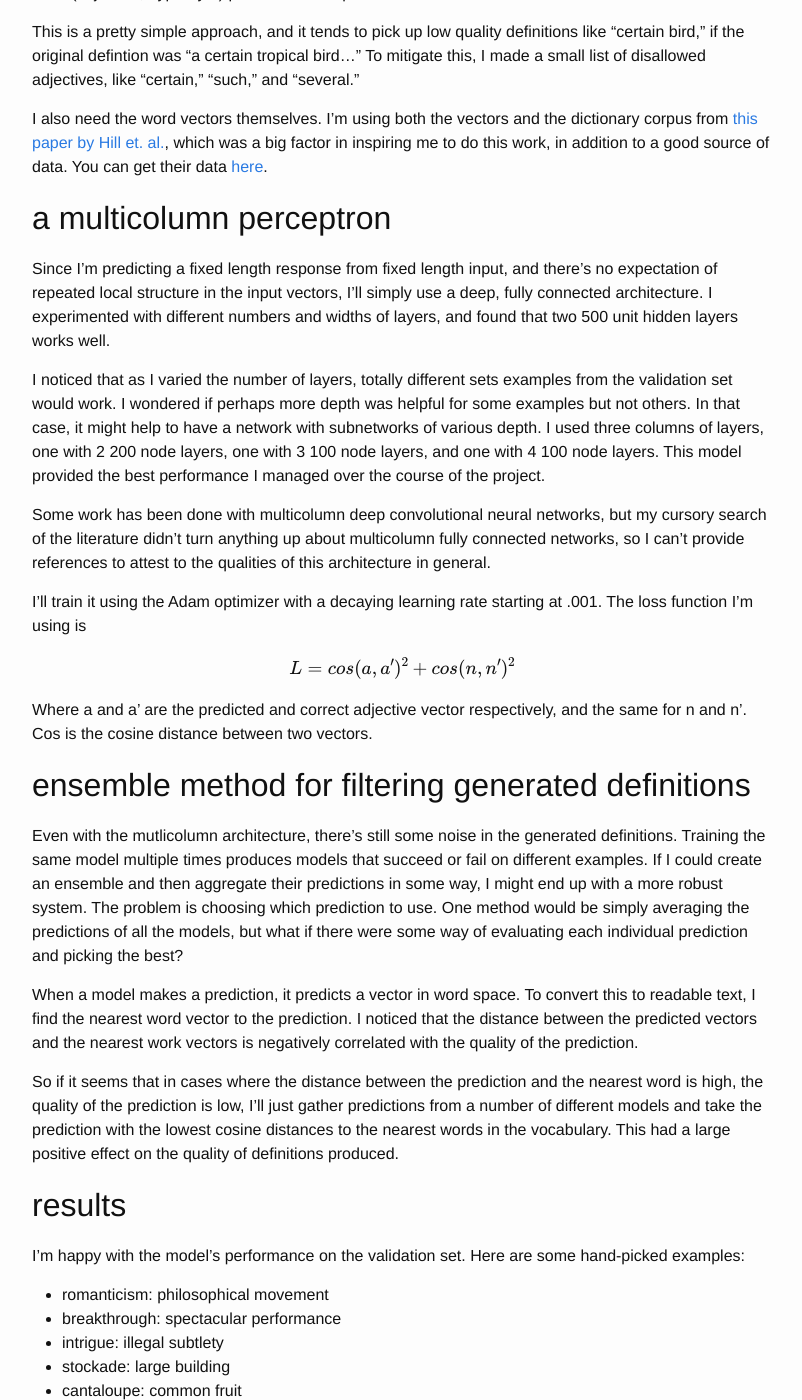
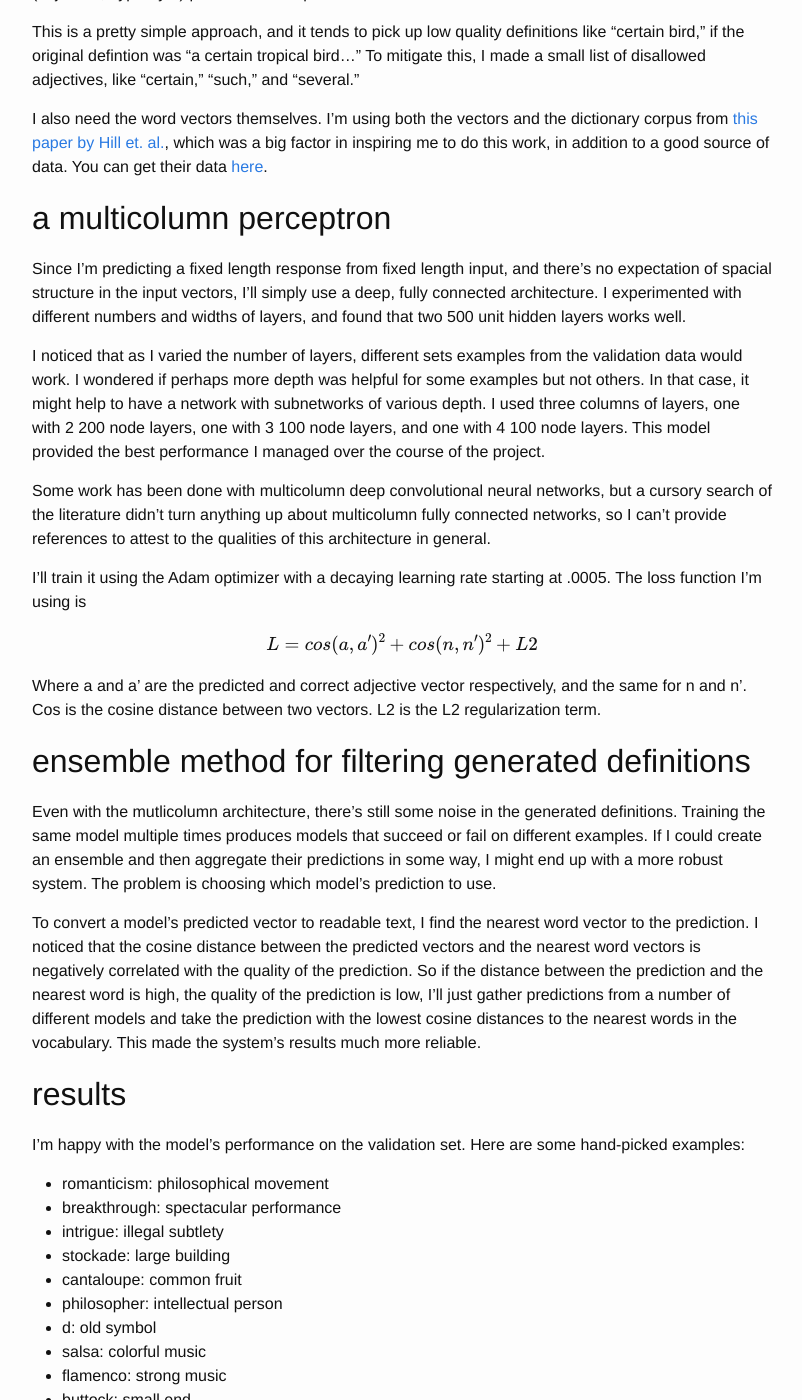
Before and after one commit to IJDykeman/ijdykeman.github.io, a Jekyll site: the page built from _posts/2016-10-29-simple_definitions.markdown, in a window 1280 px wide and 1400 px high, scrolled down 1289 px. Shown: the whole window, without its empty margins (238-1040 px from the left). Built offline with Jekyll 4.4.1, drawn with Linux system fonts in a browser that asks for light colours; formulas are drawn with MathJax 3; some of the changed text lies outside the part shown.

Commit message:
autocommit of a content change

```diff
--- a/_posts/2016-10-29-simple_definitions.markdown
+++ b/_posts/2016-10-29-simple_definitions.markdown
@@ -30,25 +30,23 @@ I also need the word vectors themselves.  I’m using both the vectors and the d
 
 ## a multicolumn perceptron
 
-Since I’m predicting a fixed length response from fixed length input, and there’s no expectation of repeated local structure in the input vectors, I’ll simply use a deep, fully connected architecture.  I experimented with different numbers and widths of layers, and found that two 500 unit hidden layers works well.
+Since I’m predicting a fixed length response from fixed length input, and there’s no expectation of spacial structure in the input vectors, I’ll simply use a deep, fully connected architecture.  I experimented with different numbers and widths of layers, and found that two 500 unit hidden layers works well.
 
-I noticed that as I varied the number of layers, totally different sets examples from the validation set would work.  I wondered if perhaps more depth was helpful for some examples but not others.  In that case, it might help to have a network with subnetworks of various depth.  I used three columns of layers, one with 2 200 node layers, one with 3 100 node layers, and one with 4 100 node layers.  This model provided the best performance I managed over the course of the project.
+I noticed that as I varied the number of layers, different sets examples from the validation data would work.  I wondered if perhaps more depth was helpful for some examples but not others.  In that case, it might help to have a network with subnetworks of various depth.  I used three columns of layers, one with 2 200 node layers, one with 3 100 node layers, and one with 4 100 node layers.  This model provided the best performance I managed over the course of the project.
 
-Some work has been done with multicolumn deep convolutional neural networks, but my cursory search of the literature didn't turn anything up about multicolumn fully connected networks, so I can’t provide references to attest to the qualities of this architecture in general.
+Some work has been done with multicolumn deep convolutional neural networks, but a cursory search of the literature didn't turn anything up about multicolumn fully connected networks, so I can’t provide references to attest to the qualities of this architecture in general.
 
-I’ll train it using the Adam optimizer with a decaying learning rate starting at .001.  The loss function I’m using is
+I’ll train it using the Adam optimizer with a decaying learning rate starting at .0005.  The loss function I’m using is
 
-$$L = cos(a, a’)^2 + cos(n, n’)^2$$
+$$L = cos(a, a’)^2 + cos(n, n’)^2 + L2$$
 
-Where a and a’ are the predicted and correct adjective vector respectively, and the same for n and n’.  Cos is the cosine distance between two vectors.
+Where a and a’ are the predicted and correct adjective vector respectively, and the same for n and n’.  Cos is the cosine distance between two vectors.  L2 is the L2 regularization  term.
 
 ## ensemble method for filtering generated definitions
 
-Even with the mutlicolumn architecture, there’s still some noise in the generated definitions.  Training the same model multiple times produces models that succeed or fail on different examples.  If I could create an ensemble and then aggregate their predictions in some way, I might end up with a more robust system.  The problem is choosing which prediction to use.  One method would be simply averaging the predictions of all the models, but what if there were some way of evaluating each individual prediction and picking the best?
+Even with the mutlicolumn architecture, there’s still some noise in the generated definitions.  Training the same model multiple times produces models that succeed or fail on different examples.  If I could create an ensemble and then aggregate their predictions in some way, I might end up with a more robust system.  The problem is choosing which model's prediction to use.
 
-When a model makes a prediction, it predicts a vector in word space.  To convert this to readable text, I find the nearest word vector to the prediction.  I noticed that the distance between the predicted vectors and the nearest work vectors is negatively correlated with the quality of the prediction.
-
-So if it seems that in cases where the distance between the prediction and the nearest word is high, the quality of the prediction is low, I’ll just gather predictions from a number of different models and take the prediction with the lowest cosine distances to the nearest words in the vocabulary.  This had a large positive effect on the quality of definitions produced.
+To convert a model's predicted vector to readable text, I find the nearest word vector to the prediction.  I noticed that the cosine distance between the predicted vectors and the nearest word vectors is negatively correlated with the quality of the prediction.  So if the distance between the prediction and the nearest word is high, the quality of the prediction is low, I’ll just gather predictions from a number of different models and take the prediction with the lowest cosine distances to the nearest words in the vocabulary.  This made the system's results much more reliable.
 
 
 ## results
```
Also changed, not shown: other parts of _posts/2016-10-29-simple_definitions.markdown (+1 -1 lines).
